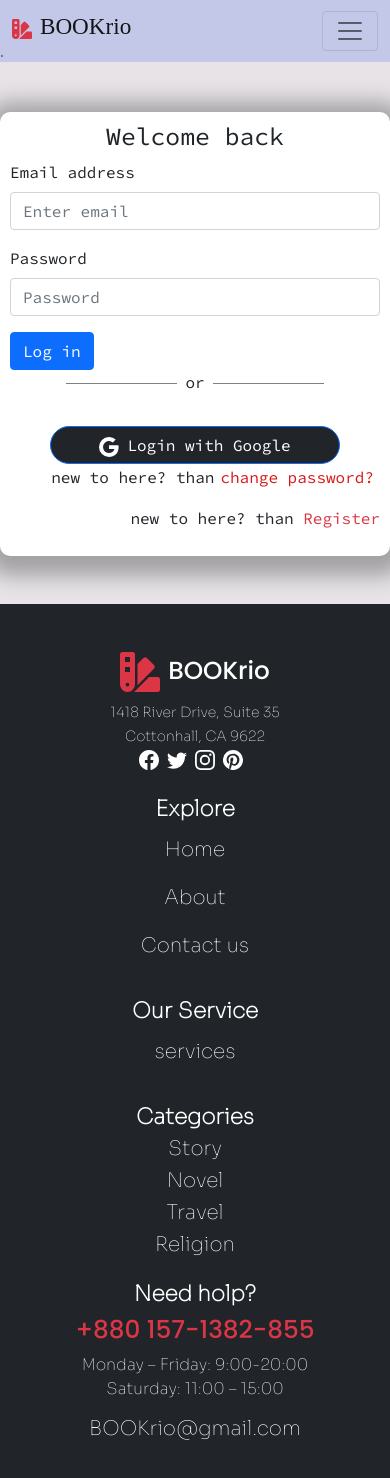
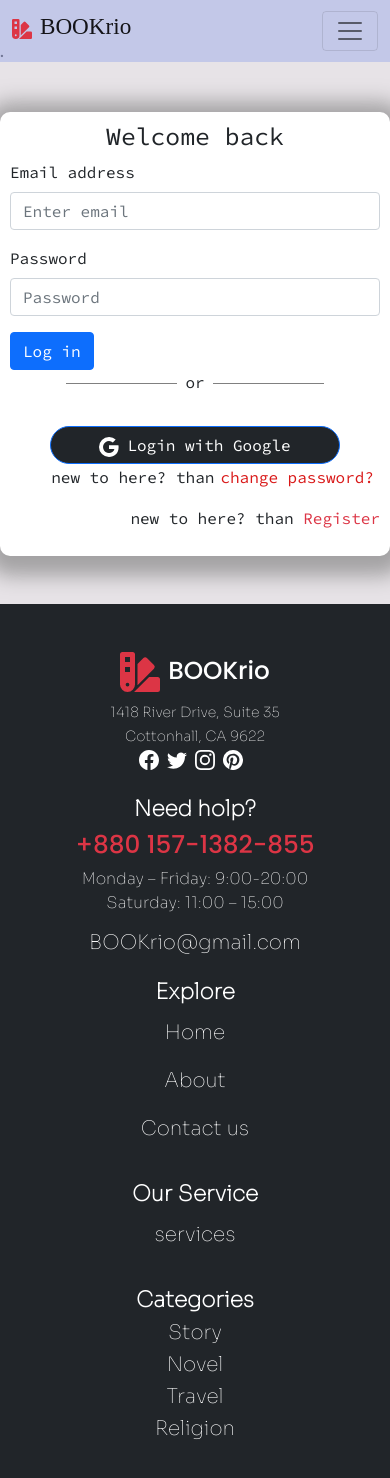
Before and after one commit to Mah-mu-dul/bookrio-client, a React (Create React App) app: page /login in a window 390 px wide. Shown: the top 1478 px of the page. Built offline with nearby package versions, Linux system fonts and the light colour scheme; no server answers; a web font is replaced by a local one.

Commit message:
my item sresponsive

```diff
--- a/src/components/All-items/Allitems.js
+++ b/src/components/All-items/Allitems.js
@@ -15,8 +15,7 @@ const Allitems = () => {
     return (
         <div className=' w-100'>
             <h3>aveilable books : {books.length}</h3>
-            <ul className='d-flex d-md-wrap mx- items flex-wra
-              '>
+            <ul className='d-flex d-md-wrap mx- items flex-wrap  '>
                 {
                     books.slice(0, 6).map(book =>
                         <div key={book._id} className=" ">
--- a/src/components/MyItems/MyItems.js
+++ b/src/components/MyItems/MyItems.js
@@ -35,12 +35,11 @@ const MyItems = () => {
         <div>
             <ul>
                 {
-                    <div className=' container mx-auto items flex-wrap'>
+                    <div className='w-100'>
                         <table>
                             <tr>
                                 <th className='text-center'>Image</th>
                                 <th>Book name</th>
-                                <th>email </th>
                                 <th>price</th>
                                 <th>Avoilable quantity</th>
                             </tr>
@@ -50,7 +49,6 @@ const MyItems = () => {
                                     <tr key={book._id}>
                                         <td className='d-flex rounded-3 justify-content-center' ><img style={{ width: '50px', height: '50px' }} className=' rounded-circle' src={book.img} alt="Book image" /></td>
                                         <td >{book.name}</td>
-                                        <td >{book.email}</td>
                                         <td >{book.price}</td>
                                         <td >{book.quantity}</td>
                                     </tr>
--- a/src/components/common/Foooter/Foooter.js
+++ b/src/components/common/Foooter/Foooter.js
@@ -8,9 +8,8 @@ import { FaSwatchbook } from "react-icons/fa";
 
 const Foooter = () => {
     return (
-        <div className='text-white bg-dark  py-4 d-lg-flex justify-content-between App '>
-
-            <div className="d-lg-flex d-md-flex justify-content-around container">
+        <div className='text-white bg-dark py-4 d-lg-flex justify-content-between App '>
+            <div className="d-lg-flex d-md-flex justify-content-around container ">
                 <div className=" m-4 my-sm-5">
                     <h2><FaSwatchbook className='me-2 text-danger' color="" size={40} />BOOKrio</h2>
                     <small className="cikna"> 1418 River Drive, Suite 35 <br />
@@ -23,6 +22,16 @@ const Foooter = () => {
                     </div>
 
                 </div>
+                <div className="m-4 my-sm-5">
+                    <h4 className='cikna fw-bold'>Need holp?</h4>
+                    <h2 className='text-danger'>+880    157-1382-855</h2>
+                    <p className="cikna">Monday – Friday: 9:00-20:00 <br />
+                        Saturday: 11:00 – 15:00</p>
+                    <h5 className="cikna">
+                        BOOKrio@gmail.com</h5>
+                </div>
+            </div>
+            <div className="d-lg-flex d-md-flex justify-content-around container">
                 <div className="cikna  m-4 my-sm-5">
                     <h4 className='fw-bold'>Explore</h4>
                     <Nav.Link href="/Home"><h5 className='text-white '>Home</h5></Nav.Link>
@@ -44,15 +53,6 @@ const Foooter = () => {
                     <h5>Religion</h5>
 
                 </div>
-
-                <div className="m-4 my-sm-5">
-                    <h4 className='cikna fw-bold'>Need holp?</h4>
-                    <h2 className='text-danger'>+880    157-1382-855</h2>
-                    <p className="cikna">Monday – Friday: 9:00-20:00 <br />
-                        Saturday: 11:00 – 15:00</p>
-                    <h5 className="cikna">
-                        BOOKrio@gmail.com</h5>
-                </div>
             </div>
         </div>
     );
```
